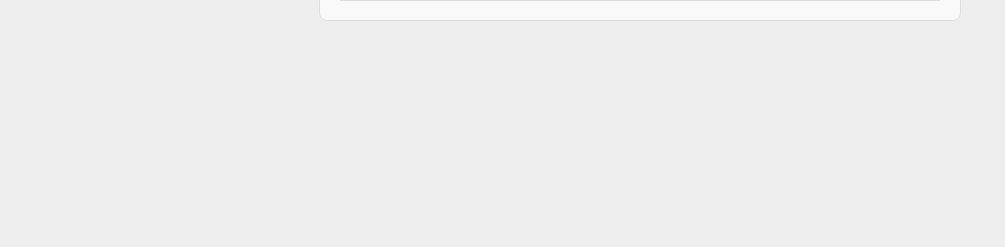
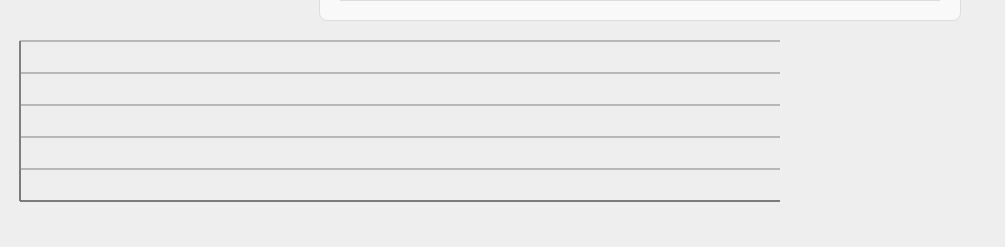
Before and after one commit to SCCapstone/llama, a Django app: template coldcall/templates/coldcall/student_metrics.html in a window 1280 px wide. Shown: the part 553-800 px from the top of the page, without its empty margins (0-1005 px from the left). Run offline with Django 5.2, Linux system fonts and the light colour scheme; the template is opened without the code that fills it, so the values that code supplies are empty.

Commit message:
prototype implementation of #59

```diff
--- /dev/null
+++ b/coldcall/static/coldcall/js/metrics_graph.js
@@ -0,0 +1,61 @@
+const canvas = document.getElementById('metrics_graph');
+const ctx = canvas.getContext('2d');
+
+// Securely grab data of student's ratings
+const rating_data = JSON.parse(document.getElementById('rating_data').textContent);
+
+const c_width = canvas.width;
+const c_height = canvas.height;
+const padding = c_height * 0.1;
+const g_width = c_width - (padding * 2);
+const g_height = c_height - (padding * 2);
+
+const min_score = 0;
+const max_score = 5;
+
+function init_graph() {
+    // draw bounding lines
+    ctx.strokeStyle = "black"
+    ctx.beginPath();
+    ctx.moveTo(padding, padding);
+    ctx.lineTo(padding, g_height + padding);
+    ctx.lineTo(g_width + padding, g_height + padding);
+    ctx.stroke();
+
+    // draw horizontal lines
+    ctx.strokeStyle = "gray"
+    for(let i = min_score; i <= max_score; i++) {
+        ctx.beginPath();
+
+        ctx.moveTo(padding, padding);
+        ctx.lineTo(padding, (i * g_height) / max_score + padding);
+        ctx.lineTo(g_width + padding, (i * g_height) / max_score + padding)
+        ctx.stroke();
+    }
+}
+
+function draw_points() {
+    for(let i = 0; i < rating_data.length; ++i) {
+        ctx.beginPath();
+        point = rating_data[i];
+        ctx.fillStyle = 'green';
+        if(!point.attendance) {
+            ctx.fillStyle = 'red';
+            point.score = 0;
+        }
+        if(!point.prepared) {
+            ctx.fillStyle = 'orange';
+        }
+        ctx.arc(padding + ((i+1) * g_width)/rating_data.length+1, g_height + padding - ((point.score * g_height) / max_score), padding*.5, 0, 2*Math.PI);
+        ctx.fill();
+
+
+    }
+}
+
+function draw_all() {
+    init_graph();
+    draw_points();
+}
+
+draw_all();
--- a/coldcall/templates/coldcall/student_metrics.html
+++ b/coldcall/templates/coldcall/student_metrics.html
@@ -65,5 +65,15 @@
             </tbody>
         </table>
     </div>
+    {% comment %}
+        Custom graph renderer:
+        Takes in a list of a student's ratings and converts it into a chart over time.
+        json_script used to safely turn input data into a js readable json array.
+    {% endcomment %}
+    <div>
+        <canvas id = "metrics_graph" width="800" height="200"></canvas>
+        {{ rating_list | json_script:"rating_data" }}
+        <script src="{% static 'coldcall/js/metrics_graph.js' %}"></script>
+    </div>
 </body>
 </html>
```
Also changed, not shown: coldcall/views/views_student.py (+9 -3 lines).
